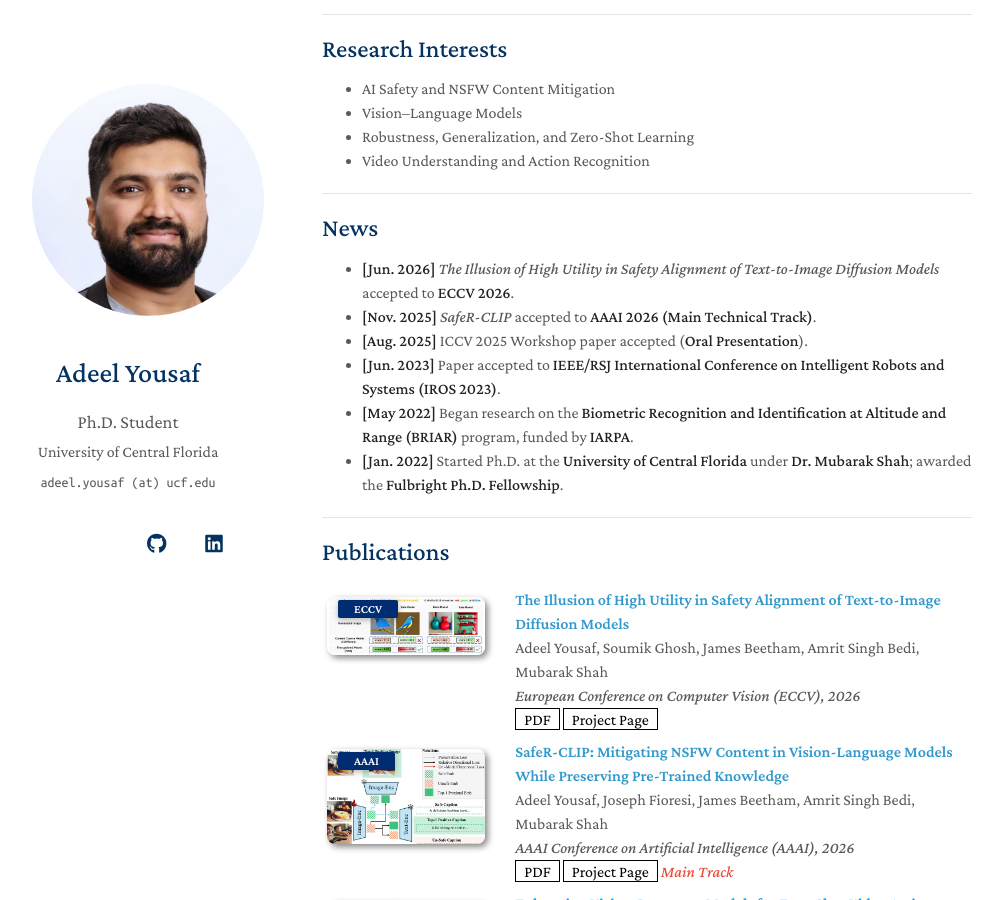
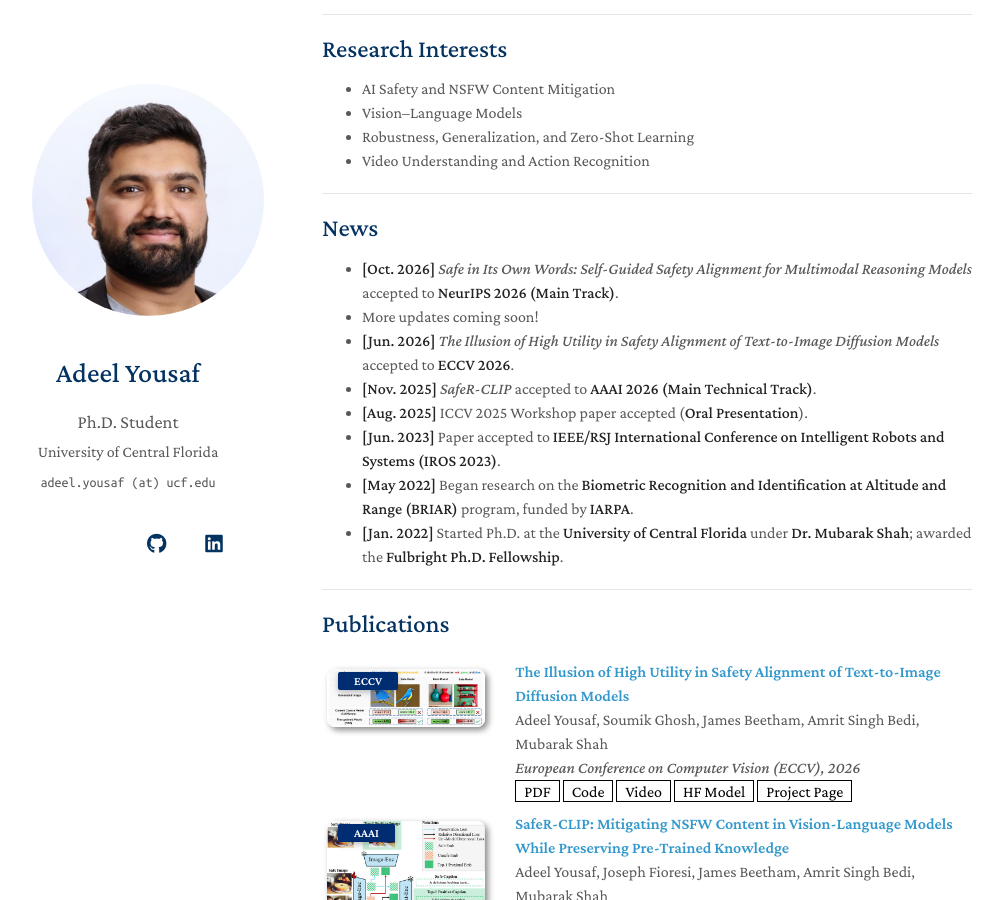
Before and after one commit to Adeelyousaf/Adeelyousaf.github.io, a Jekyll site: the page built from index.md, in a window 1280 px wide and 900 px high, scrolled down 259 px. Shown: the whole window, without its empty margins (148-1151 px from the left). Built offline with Jekyll 4.4.1, drawn with Linux system fonts in a browser that asks for light colours; a style sheet for code colours, icons or effects is not loaded; our own code applies the rules of GitHub Pages for plain Markdown files.

Commit message:
Add SAGE code/video/HF links and NeurIPS news item
Co-Authored-By: Claude Sonnet 5 <noreply@anthropic.com>

```diff
--- a/_data/publications.yml
+++ b/_data/publications.yml
@@ -6,6 +6,9 @@ main:
     image: "assets/img/sage-eccv26.png"
     pdf: "https://arxiv.org/abs/2607.00402"
     page: "https://adeelyousaf.github.io/SAGE_ECCV26_Project_Page/"
+    code: "https://github.com/Adeelyousaf/SAGE"
+    video: "https://www.youtube.com/watch?v=BVw6WnfG2iw"
+    huggingface: "https://huggingface.co/Adeely93/SAGE"
 
 
   - title: "SafeR-CLIP: Mitigating NSFW Content in Vision-Language Models While Preserving Pre-Trained Knowledge"
--- a/_includes/publications.md
+++ b/_includes/publications.md
@@ -42,6 +42,12 @@
         {% if pub.code %}
           <a href="{{ pub.code }}" class="btn btn-sm z-depth-0" target="_blank">Code</a>
         {% endif %}
+        {% if pub.video %}
+          <a href="{{ pub.video }}" class="btn btn-sm z-depth-0" target="_blank">Video</a>
+        {% endif %}
+        {% if pub.huggingface %}
+          <a href="{{ pub.huggingface }}" class="btn btn-sm z-depth-0" target="_blank">HF Model</a>
+        {% endif %}
         {% if pub.page %}
           <a href="{{ pub.page }}" class="btn btn-sm z-depth-0" target="_blank">Project Page</a>
         {% endif %}
--- a/index.md
+++ b/index.md
@@ -19,6 +19,8 @@ I am a Fulbright Ph.D. Scholar at the University of Central Florida (UCF), where
 
 ## News
 
+- **[Oct. 2026]** *Safe in Its Own Words: Self-Guided Safety Alignment for Multimodal Reasoning Models* accepted to **NeurIPS 2026 (Main Track)**.
+- More updates coming soon!
 - **[Jun. 2026]** *The Illusion of High Utility in Safety Alignment of Text-to-Image Diffusion Models* accepted to **ECCV 2026**.
 - **[Nov. 2025]** *SafeR-CLIP* accepted to **AAAI 2026 (Main Technical Track)**.
 - **[Aug. 2025]** ICCV 2025 Workshop paper accepted (**Oral Presentation**).
```
